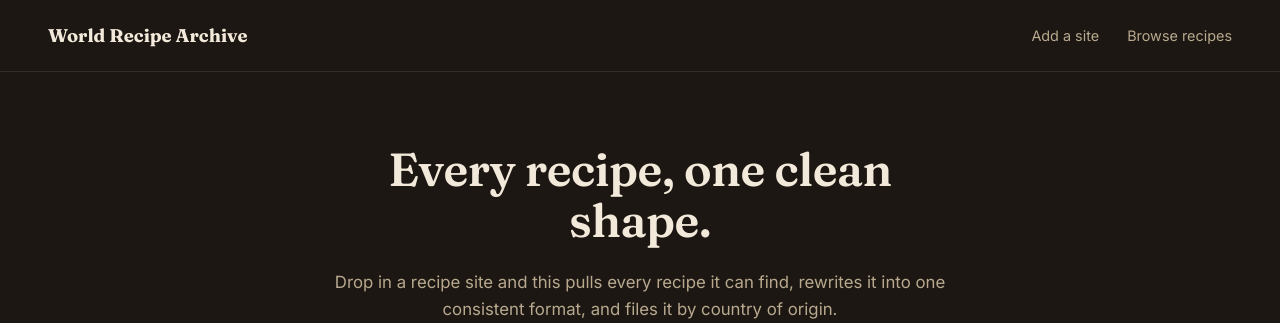
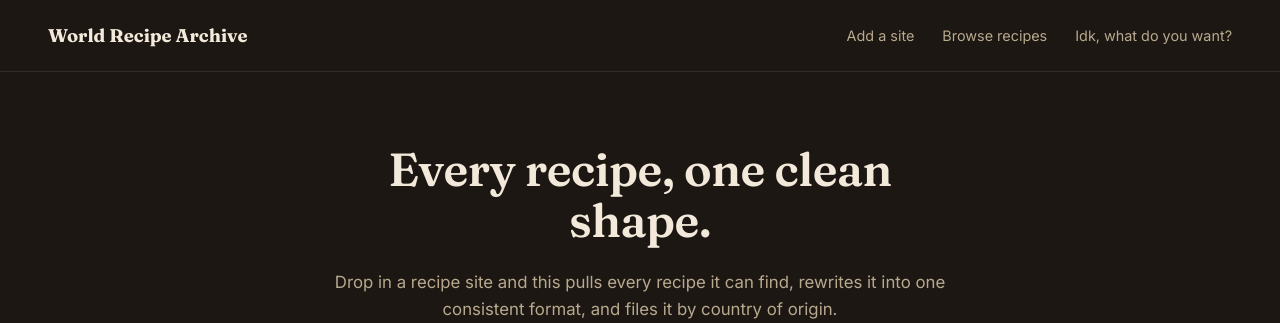
Before and after one commit to vbiteau/recipe-archive, a Flask app: page / in a window 1280 px wide. Shown: the top 323 px of the page. Run offline with Flask 3, Linux system fonts and the light colour scheme; data that the repository does not hold is empty.

Commit message:
Update base.html

```diff
--- a/templates/base.html
+++ b/templates/base.html
@@ -15,6 +15,7 @@
     <nav>
       <a href="{{ url_for('index') }}">Add a site</a>
       <a href="{{ url_for('recipes') }}">Browse recipes</a>
+      <a href="{{ url_for('surprise') }}">Idk, what do you want?</a>
     </nav>
   </header>
 
```
